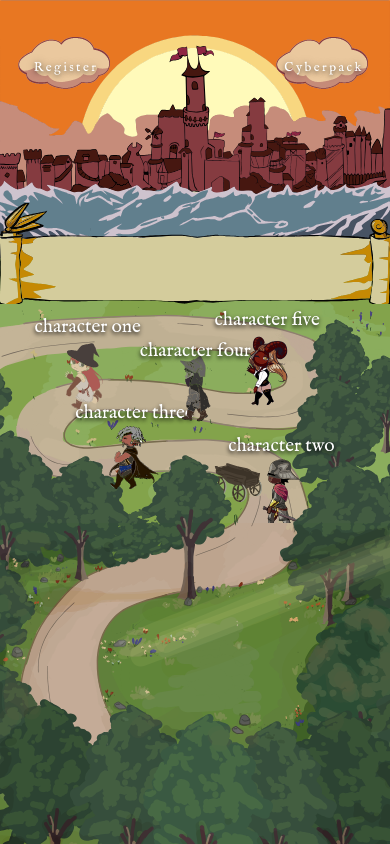
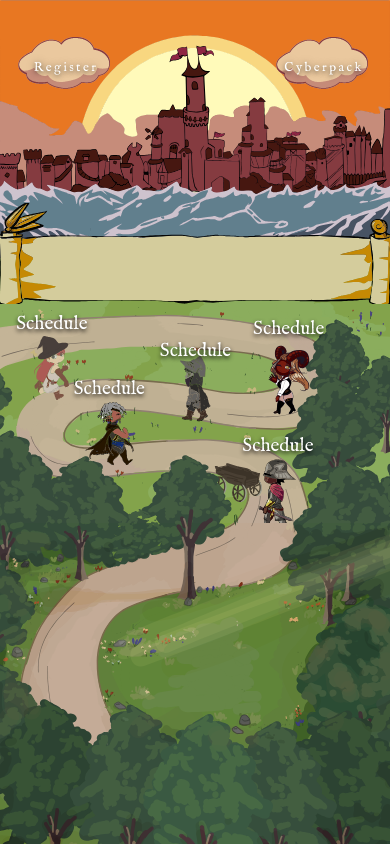
Before and after one commit to Capture-The-Flame/CTFWeb2026, a React (Vite) app: page / in a window 390 px wide. Built offline with nearby package versions, Linux system fonts and the light colour scheme.

Commit message:
added dropdwon menus and flipped characters along with mobile positioning

```diff
--- a/src/sections/Schedule/Schedule.css
+++ b/src/sections/Schedule/Schedule.css
@@ -14,6 +14,8 @@
 .char-btn {
   /* positioning */
   position: absolute;
+  top: var(--desktop-top);
+  left: var(--desktop-left);
   transform: translate(-50%, -50%);
 
   /* button style */
@@ -121,48 +123,113 @@
   filter: drop-shadow(0 10px 20px rgba(0,0,0,0.5));
 }
 
-/* text on tablet */
 .modal-text-container {
   position: absolute;
 
   /* positioning the text, adjust as need please! */
-  top: 15%;
-  left: 15%;
-  right: 15%;
-  bottom: 20%;
+  top: 14%;
+  left: 16%;
+  right: 16%;
+  bottom: 18%;
 
   /* text styling */
   color: #000000;
-  font-family: "fellEnglish", serif;
-  text-align: center;
+  font-family: "tiny5", serif;
 
   /* scrolling withing the tablet maybe???? */
   overflow-y: auto;
 
   display: flex;
   flex-direction: column;
-  align-items: center;
 }
 
-.modal-text-container h2 {
+.modal-text-container h1 {
   text-align: center;
+  margin-top: 0;
   margin-bottom: 20px; /* stops overlap between text in the box */
+  line-height: 1;
 }
 
-.modal-text-container ul {
-  padding: 0;
-  margin: 0;
-  text-align: center;
-  list-style-position: inside;
+.schedule-list {
+  display: flex;
+  flex-direction: column;
+  width: 100%;
 }
 
-.modal-text-container li {
-  margin-bottom: 12px;
-  line-height: 1.2;    /* gives the text some breathing room */
-  font-size: 1.2rem;
+.schedule-block {
+  border-bottom: 2px solid rgba(0, 0, 0, 0.1);
+  margin-bottom: 10px;
 }
 
-/* close button */
+.schedule-item {
+  display: flex;
+  justify-content: space-between;
+
+  /* 1. Change from 'center' to 'flex-start' */
+  /* This anchors everything to the top, so long text expands cleanly downward */
+  align-items: flex-start;
+
+  /* 2. Add a gap */
+  /* This creates an unbreakable invisible wall between your columns */
+  gap: 15px;
+
+  padding: 12px 10px;
+  cursor: pointer;
+  transition: background-color 0.2s ease;
+  font-size: 1.1rem;
+}
+
+.schedule-item:hover,
+.schedule-item.active {
+  background-color: rgba(0, 0, 0, 0.05);
+  border-radius: 5px;
+}
+
+.schedule-item .time {
+  width: 35%;
+  text-align: left;
+
+  line-height: 1.2;
+  overflow-wrap: break-word;
+}
+
+.schedule-item .event {
+  width: 55%;
+  text-align: left;
+  line-height: 1.3;
+  overflow-wrap: break-word;
+}
+
+.schedule-item .caret {
+  width: auto;
+  min-width: 15px;
+  text-align: right;
+  font-size: 0.9rem;
+  color: #555;
+
+  margin-top: 10px;
+}
+
+.details {
+  background-color: rgba(0, 0, 0, 0.03);
+  padding: 15px;
+  border-radius: 0 0 5px 5px;
+  margin-top: -5px;
+  margin-bottom: 5px;
+  animation: slideDown 0.2s ease-out;
+}
+
+.details p {
+  margin-top: 0;
+  margin-bottom: 10px;
+  font-size: 1rem;
+  line-height: 1.4;
+}
+
+.details p:last-child {
+  margin-bottom: 0;
+}
+
 .modal-close {
   position: absolute;
   top: -10px;
@@ -184,7 +251,6 @@
   transform: scale(1.1);
 }
 
-/* subtle animation */
 @keyframes fadeIn {
   from { opacity: 0; }
   to { opacity: 1; }
@@ -194,3 +260,30 @@
   from { transform: scale(0.8); opacity: 0; }
   to { transform: scale(1); opacity: 1; }
 }
+
+@keyframes slideDown {
+  from { opacity: 0; transform: translateY(-10px); }
+  to { opacity: 1; transform: translateY(0); }
+}
+
+/* mobile tablet text */
+@media (max-width: 768px) {
+  .schedule-item .event {
+    text-align: center; /* centers the event name on phones */
+  }
+  .schedule-item .time{
+    text-align: left; /* centers the time on phones */
+  }
+  .modal-text-container {
+    position: absolute;
+
+    top: 16%;
+    left: 12%;
+    right: 14%;
+    bottom: 18%;
+  }
+  .char-btn {
+    top: var(--mobile-top);
+    left: var(--mobile-left);
+  }
+}
--- a/src/sections/Schedule/Schedule.jsx
+++ b/src/sections/Schedule/Schedule.jsx
@@ -7,53 +7,99 @@ import char4 from "../../assets/scheduleArt/character_04.svg";
 import char5 from "../../assets/scheduleArt/character_05.svg";
 import StoneTablet from "../../assets/scheduleArt/FigmaStoneTablet.svg";
 
-const scheduleCharacters = [ //properties for each character
+const mainSchedule = [
   {
-    id: 1,
-    label: "character one",
-    src: char1,
-    top: "23%",
-    left: "20%",
-    width: "33%",
-    rotate: "90deg" //pics in file are rotated so had to adjust
+    time: "6:30 - 8:00 AM",
+    eventName: "Check in",
+    details: [
+      "Participants will arrive at the venue with their teams (3 people each!) and proceed with the check-in process.",
+      "Breakfast will be provided for all attendees."
+    ]
   },
   {
-    id: 2,
-    label: "character two",
-    src: char2,
-    top: "60%",
-    left: "74%",
-    width: "11%"
+    time: "8:00 - 8:45 AM",
+    eventName: "Welcome/Keynote",
+    details: [
+      "The event will officially commence with an introduction to the CTF.",
+      "Following this, our guest keynote speaker will share insigts on their cybersecurity journey and the importantce of competitive CTFs."
+    ]
   },
   {
-    id: 3,
-    label: "character three",
-    src: char3,
-    top: "48%",
-    left: "33%",
-    width: "14%"
+    time: "9:00 - 9:55 AM",
+    eventName: "Workshop One",
+    details: [
+      "To help participants prepare for the CTF, we will host two concurrent workshops.",
+      "These workshops will provide insights, tools, and techniques to navigate the challenges in this competition."
+    ]
   },
   {
-    id: 4,
-    label: "character four",
-    src: char4,
-    top: "25%",
-    left: "50%",
-    width: "19%",
-    rotate: "90deg" //pics in file are rotated so had to adjust
+    time: "10:00-10:55 AM",
+    eventName: "Workshop Two",
+    details: [
+      "To help participants prepare for the CTF, we will host two concurrent workshops.",
+      "These workshops will provide insights, tools, and techniques to navigate the challenges in this competition."
+    ]
   },
   {
-    id: 5,
-    label: "character five",
-    src: char5,
-    top: "19%",
-    left: "70%",
-    width: "29%",
-  }
+    time: "11:00 AM - 6:00 PM",
+    eventName: "Competition",
+    details: [
+      "The competition begins!",
+      "participants will engage in a series of challenges designed to test their problem solving, teamwork, and technical skills",
+      "",
+      "Mentor HQ:",
+      "A designated room will be avalibale for students to seek guidance and support from industry professionals and mentors. This space will provide a supportive environment where participants can ask questions and gain insights to help them tackle the competition prompts effectively."
+    ]
+  },
+  {
+    time: "11:30 AM - 1:30 PM",
+    eventName: "Lunch Break",
+    details: [
+      "All Attendees, including students, mentors, and volunteers, will enjoy lunch.",
+      "This time will also give participants an opportunity to network and recharge for the competition ahead."
+    ]
+  },
+];
+
+const scheduleCharacters = [
+  { id: 1, label: "Schedule", src: char1,
+    top: "22%", left: "14%",
+    mobileTop: "18%", mobileLeft: "10%",
+    width: "10%", flip: true },
+  { id: 2, label: "Schedule", src: char2,
+    top: "60%", left: "74%",
+    mobileTop: "60%", mobileLeft: "73%",
+    width: "11%", },
+  { id: 3, label: "Schedule", src: char3,
+    top: "55%", left: "-4%",
+    mobileTop: "40%", mobileLeft: "26%",
+    width: "14%", flip: true },
+  { id: 4, label: "Schedule", src: char4,
+    top: "37%", left: "50%",
+    mobileTop: "25%", mobileLeft: "50%",
+    width: "19%", rotate: "90deg" },
+  { id: 5, label: "Schedule", src: char5,
+    top: "26%", left: "87%",
+    mobileTop: "22%", mobileLeft: "76%",
+    width: "29%" }
 ];
 
 export default function Schedule() {
-  const [activeCharacter, setActiveCharacter] = useState(null); // to hold the state of the active popups on characters
+  const [activeCharacter, setActiveCharacter] = useState(null);
+
+  const [openIndex, setOpenIndex] = useState(null);
+
+  const handleToggleEvent = (index) => {
+
+    setOpenIndex(prevIndex => (prevIndex === index ? null : index));
+  };
+
+  const openModal = (char) => {
+    console.log("Opened popup for " + char.label);
+    setActiveCharacter(char);
+    setOpenIndex(null);
+  };
+
   return (
     <div className="schedule-scene">
       {scheduleCharacters.map((char) => (
@@ -61,48 +107,63 @@ export default function Schedule() {
           key={char.id}
           className="char-btn"
           style={{
-                  top: char.top,
-                  left: char.left,
-                  width: char.width,
-                }}
+            '--desktop-top': char.top,
+            '--desktop-left': char.left,
+            '--mobile-top': char.mobileTop || char.top,
+            '--mobile-left': char.mobileLeft || char.left,
+            width: char.width,
+          }}
           aria-label={`View schedule for ${char.label}`}
-          onClick={() => {
-            console.log("Opened popup for " + char.label);
-            setActiveCharacter(char);
-          }}
+          onClick={() => openModal(char)}
         >
           <img
             src={char.src}
-            alt="char.label"
+            alt={char.label}
             className="char-img"
-            style={{ transform: `rotate(${char.rotate || '0deg'})` }}
+            style={{ transform: `rotate(${char.rotate || '0deg'}) scaleX(${char.flip ? -1 : 1})` }}
           />
-          {/* show label on hover */}
           <span className="char-label">{char.label}</span>
         </button>
       ))}
-      {activeCharacter && ( /* pop up for schedule details */
+
+      {activeCharacter && (
         <div className="modal-overlay" onClick={() => setActiveCharacter(null)}>
           <div className="modal-content" onClick={(e) => e.stopPropagation()}>
             <button className="modal-close" onClick={() => setActiveCharacter(null)}>
               X
             </button>
             <img src={StoneTablet} alt="Schedule Board" className="modal-bg-svg" />
+
             <div className="modal-text-container">
               <h1>Schedule</h1>
-                <ul>
-                  <li>
-                    <strong>6:30 - 8:00 AM - Check in</strong>
-                    <p>Participants will arrive at the venue with their teams (3 people per team!) and proceed with the check-in process. Breakfast will be provided for the attendees</p>
-                    <p>Participants will arrive at the venue with their teams (3 people per team!) and proceed with the check-in process. Breakfast will be provided for the attendees</p>
-                    <p>Participants will arrive at the venue with their teams (3 people per team!) and proceed with the check-in process. Breakfast will be provided for the attendees</p>
-                    <p>Participants will arrive at the venue with their teams (3 people per team!) and proceed with the check-in process. Breakfast will be provided for the attendees</p>
-                  </li>
 
-                  <li>
-                    <strong>11:00 AM - Start</strong>
-                  </li>
-                </ul>
+              <div className="schedule-list">
+                {mainSchedule.map((eventItem, index) => {
+                  const isOpen = openIndex === index;
+
+                  return (
+                    <div key={index} className="schedule-block">
+                      {/* --- THE CLICKABLE HEADER --- */}
+                      <div
+                        className={`schedule-item ${isOpen ? 'active' : ''}`}
+                        onClick={() => handleToggleEvent(index)}
+                      >
+                        <span className="time">{eventItem.time}</span>
+                        <span className="event">{eventItem.eventName}</span>
+                        <div className="caret">{isOpen ? '▲' : '▼'}</div>
+                      </div>
+                      {isOpen && (
+                        <div className="details">
+                          {eventItem.details.map((paragraph, pIndex) => (
+                            <p key={pIndex}>{paragraph}</p>
+                          ))}
+                        </div>
+                      )}
+                    </div>
+                  );
+                })}
+              </div>
+
             </div>
           </div>
         </div>
```
Also changed, not shown: src/assets/scheduleArt/character_01.svg, 1 other file (tests, documents, lock files or other folders).
